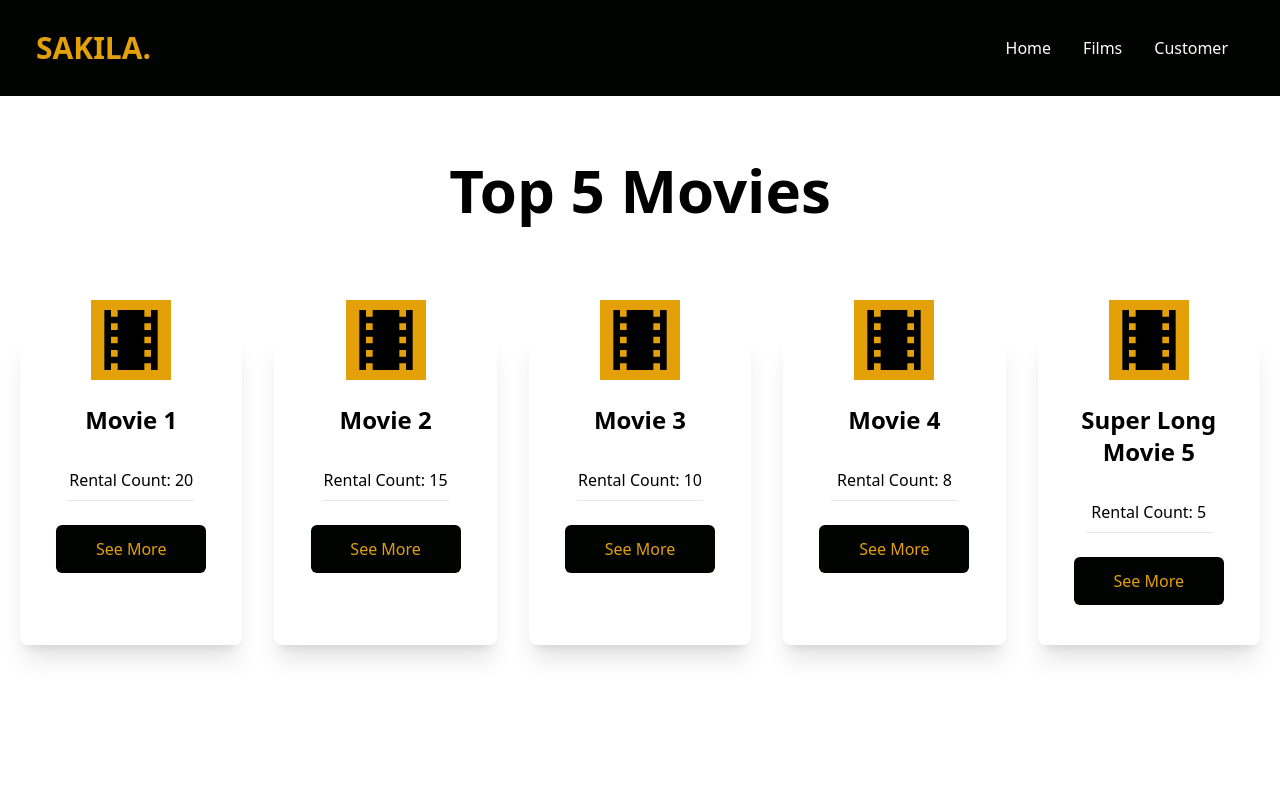
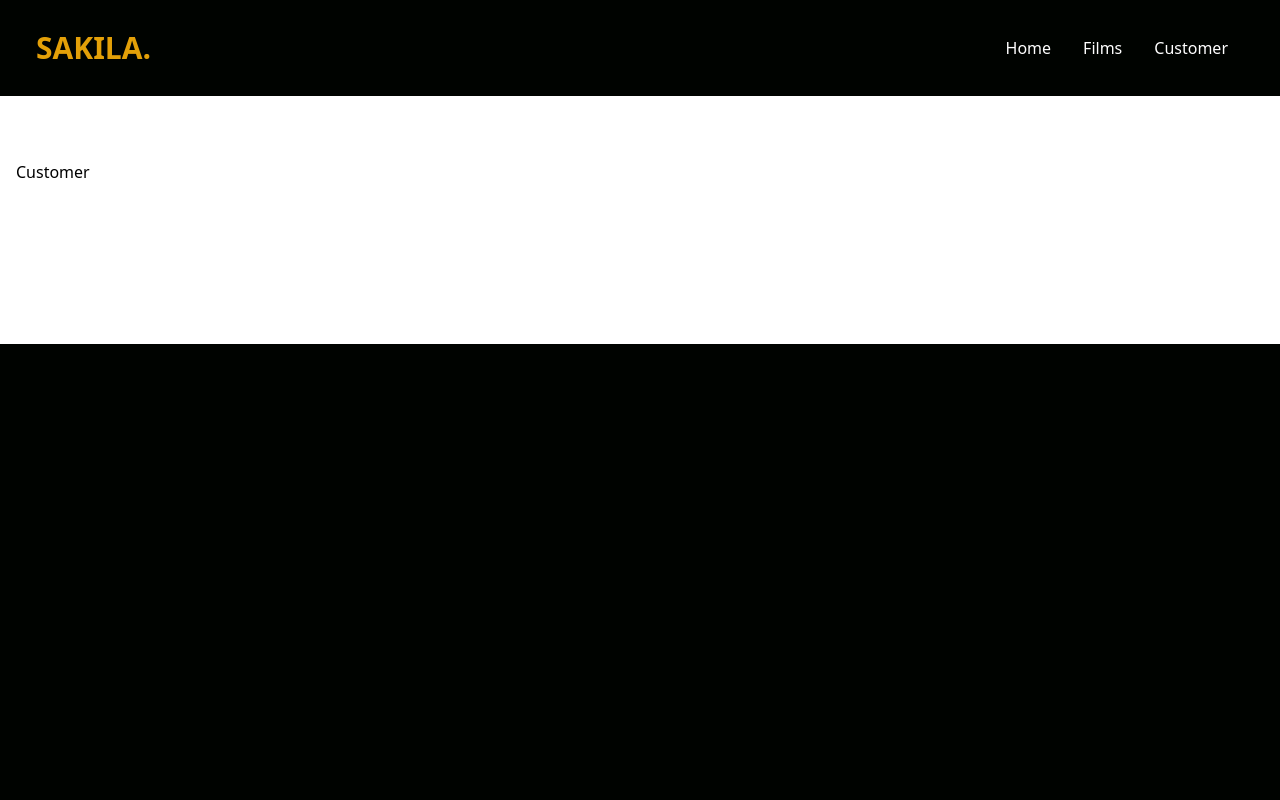
Before and after one commit to TheHungryGuy/sakila-frontend, a React (Create React App) app: page /customer in a window 1280 px wide. Shown: the top 800 px of the page. Built offline with nearby package versions, Linux system fonts and the light colour scheme.

Commit message:
Set up page routing

```diff
--- a/package.json
+++ b/package.json
@@ -10,6 +10,7 @@
     "react": "^18.2.0",
     "react-dom": "^18.2.0",
     "react-icons": "^5.0.1",
+    "react-router-dom": "^6.22.0",
     "react-scripts": "5.0.1",
     "web-vitals": "^2.1.4"
   },
--- a/src/App.js
+++ b/src/App.js
@@ -1,11 +1,20 @@
 import React from "react";
+import { Route, Routes } from "react-router-dom";
+import Navbar from "./components/common/Navbar";
 import Home from "./pages/Home";
+import Films from "./pages/Films";
+import Customer from "./pages/Customer";
 
 function App() {
   return (
-    <div>
-      <Home />
-    </div>
+    <>
+      <Navbar />
+      <Routes>
+        <Route path="/" element={<Home />} />
+        <Route path="/films" element={<Films />} />
+        <Route path="/customer" element={<Customer />} />
+      </Routes>
+    </>
   );
 }
 
--- a/src/components/common/Navbar.jsx
+++ b/src/components/common/Navbar.jsx
@@ -8,11 +8,20 @@ const Navbar = () => {
 
   return (
     <div className="flex justify-between items-center h-24 max-w-[1240px] mx-auto px-4 text-white">
-      <h1 className="w-full text-3xl font-bold text-yellow-400">SAKILA.</h1>
+      <h1 className="w-full text-3xl font-bold text-yellow-400">
+        {" "}
+        <a href="/">SAKILA.</a>
+      </h1>
       <ul className="flex ">
-        <li className="p-4">Home</li>
-        <li className="p-4">Films</li>
-        <li className="p-4">Customer</li>
+        <li className="p-4">
+          <a href="/">Home</a>
+        </li>
+        <li className="p-4">
+          <a href="/films">Films</a>
+        </li>
+        <li className="p-4">
+          <a href="/customer">Customer</a>
+        </li>
       </ul>
     </div>
   );
--- a/src/index.js
+++ b/src/index.js
@@ -2,10 +2,11 @@ import React from "react";
 import ReactDOM from "react-dom/client";
 import "./index.css";
 import App from "./App";
+import { BrowserRouter } from "react-router-dom";
 
 const root = ReactDOM.createRoot(document.getElementById("root"));
 root.render(
-  <React.StrictMode>
+  <BrowserRouter>
     <App />
-  </React.StrictMode>
+  </BrowserRouter>
 );
--- /dev/null
+++ b/src/pages/Customer.jsx
@@ -0,0 +1,11 @@
+import React from "react";
+
+const Customer = () => {
+  return (
+    <div className="w-full pt-[4rem] py-[10rem] px-4 bg-white flex flex-col gap-24">
+      Customer
+    </div>
+  );
+};
+
+export default Customer;
--- /dev/null
+++ b/src/pages/Films.jsx
@@ -0,0 +1,11 @@
+import React from "react";
+
+const Films = () => {
+  return (
+    <div className="w-full pt-[4rem] py-[10rem] px-4 bg-white flex flex-col gap-24">
+      Films
+    </div>
+  );
+};
+
+export default Films;
--- a/src/pages/Home.jsx
+++ b/src/pages/Home.jsx
@@ -1,12 +1,10 @@
 import React from "react";
-import Navbar from "../components/common/Navbar";
 import MovieList from "../components/feature_movies/MovieList";
 import ActorList from "../components/feature_actors/ActorList";
 
 const home = () => {
   return (
     <div>
-      <Navbar />
       <MovieList />
       <ActorList />
     </div>
```
Also changed, not shown: 1 other file (tests, documents, lock files or other folders).
